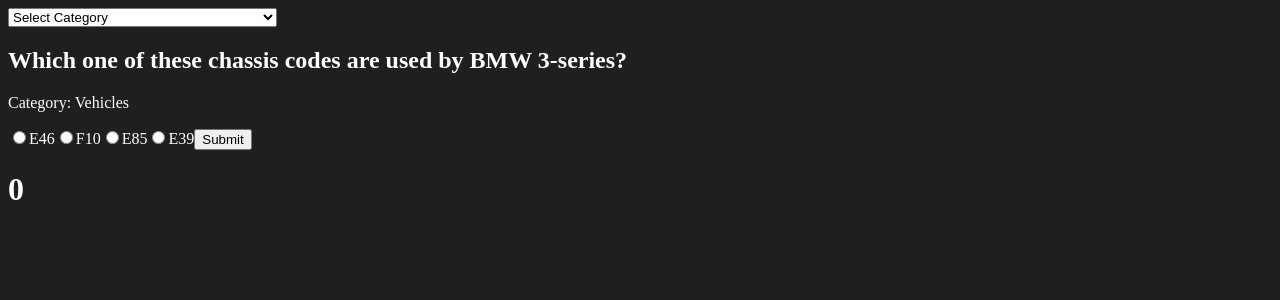
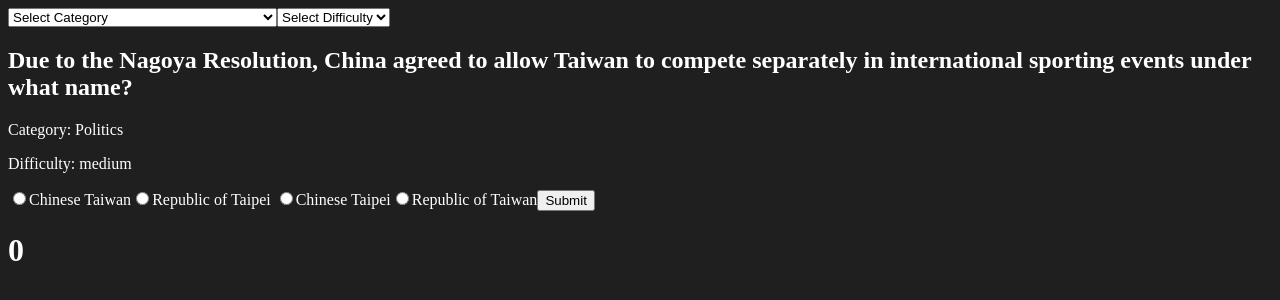
Before and after one commit to rahulpedapudi/react-quiz-app, a React (Vite) app: page / in a window 1280 px wide. Shown: the top 300 px of the page. Built offline with nearby package versions, Linux system fonts and the light colour scheme.

Commit message:
feat: add filter by difficulty

```diff
--- a/src/components/Question.jsx
+++ b/src/components/Question.jsx
@@ -27,6 +27,8 @@
     return categories[index];
   });
 
+  const [difficulty, setDifficulty] = useState(null);
+
   // function to get random object i.e.., question from db
   const getRandom = (results) => {
     const index = Math.floor(Math.random() * results.length);
@@ -34,18 +36,25 @@
   };
 
   // get user requested category and selects random one from the filtered questions
-  function getCategory(userCategory) {
-    // checking if user selected any category
-    if (category !== "Select Category") {
+  function getByFilter(userCategory, userDifficulty) {
+    // checking if user selected both category and dfficulty
+    if (userCategory && userDifficulty) {
+      // checking if user selected any category and difficulty
+      if (
+        category !== "Select Category" &&
+        userDifficulty !== "Select Difficulty"
+      ) {
         const filteredQuestions = results.filter((item) => {
-        return item.category === userCategory;
+          return (
+            item.category === userCategory && item.difficulty == userDifficulty
+          );
         });
         // set question with random question from filtered questions
         setQuestion(getRandom(filteredQuestions));
-      console.log(filteredQuestions);
       } else {
-      // set random question if no category is selected
+        // set random question if no category and difficulty is selected
         setQuestion(getRandom(results));
+      }
     }
   }
 
@@ -58,8 +67,8 @@
 
   // renders everytime when a category is changed
   useEffect(() => {
-    getCategory(category);
-  }, [category]);
+    getByFilter(category, difficulty);
+  }, [category, difficulty]);
 
   // shuffle algorithm fisher-yates shuffle
   const shuffleAnswers = (array) => {
@@ -82,6 +91,11 @@
     setCategory(selectedCategory);
   }
 
+  function handleDifficultyClick(e) {
+    const selectedDifficulty = e.target.value;
+    setDifficulty(selectedDifficulty);
+  }
+
   // checking if user selected answer is equal to actual answer
   function handleSubmitAnswer(e) {
     e.preventDefault();
@@ -93,7 +107,7 @@
     }
 
     if (category !== "Select Category") {
-      getCategory(category);
+      getByFilter(category);
     } else {
       setQuestion(getRandom(results)); // generating another ques after submit
     }
@@ -115,10 +129,23 @@
             </option>
           ))}
         </select>
+
+        <select
+          onChange={handleDifficultyClick}
+          name="trivia_difficulty"
+          id="difficulty">
+          <option value="Any Difficulty" defaultValue={true}>
+            Select Difficulty
+          </option>
+          <option value="easy">Easy</option>
+          <option value="medium">Medium</option>
+          <option value="hard">Hard</option>
+        </select>
       </form>
 
       <h2>{question.question}</h2>
       <p>Category: {question.category}</p>
+      <p>Difficulty: {question.difficulty}</p>
       <form action="post">
         {answer.map((ans, index) => (
           <Option
```
Lines whose indentation alone changed are shown as unchanged.
